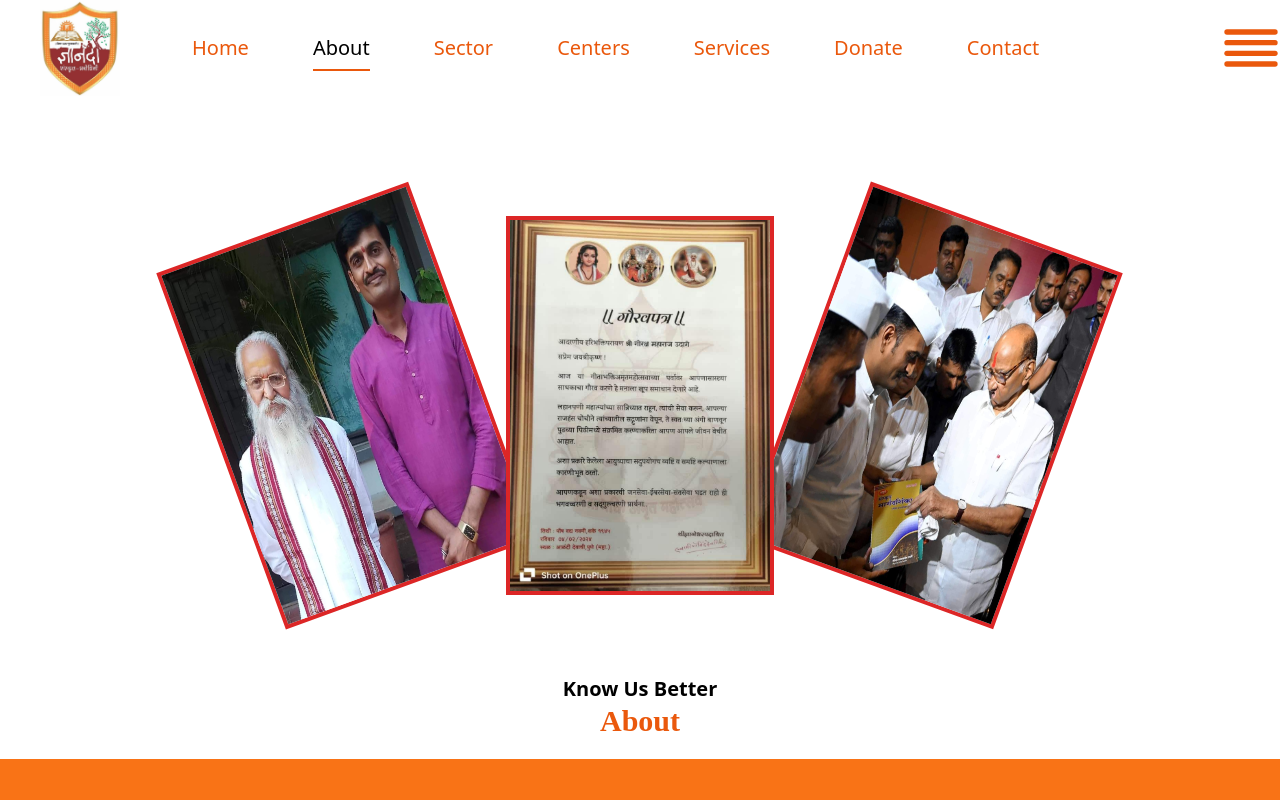
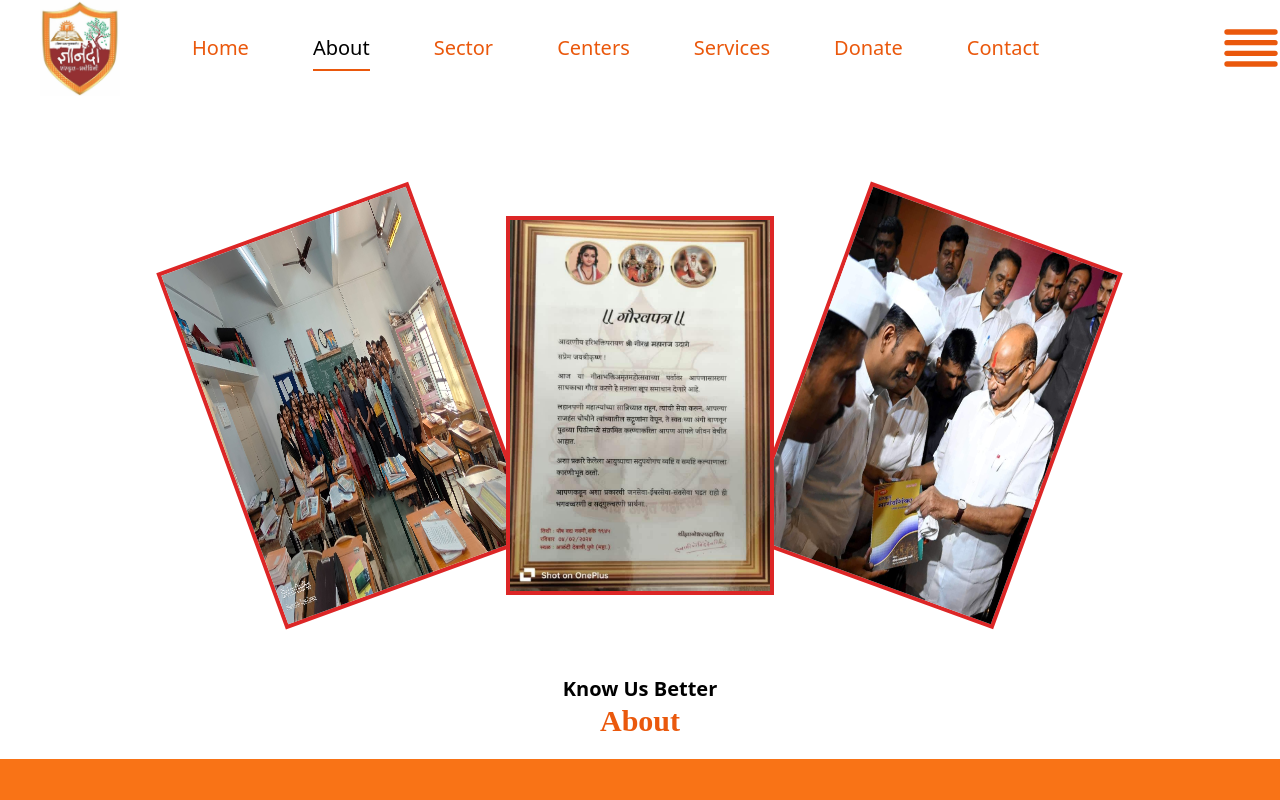
Before and after one commit to Ajay4615/Dnyanda, a React (Vite) app: page /AboutUs in a window 1280 px wide. Shown: the top 800 px of the page. Built offline with nearby package versions, Linux system fonts and the light colour scheme.

Commit message:
experiments for images

```diff
--- a/src/Components/AboutUs.jsx
+++ b/src/Components/AboutUs.jsx
@@ -8,7 +8,8 @@ function AboutUs() {
         <div className=" flex gap-6 w-full md:w-2/3 py-20">
           <div className=" flex items-center justify-center w-2/3 ">
             <img
-              src="/images/left.jpeg"
+              // src="/images/left.jpeg"
+               src="/images/campus3.jpg"
               alt="image"
               className=" rotate-[-20deg] h-full z-10 border-4 border-red-600 "
             />
```
